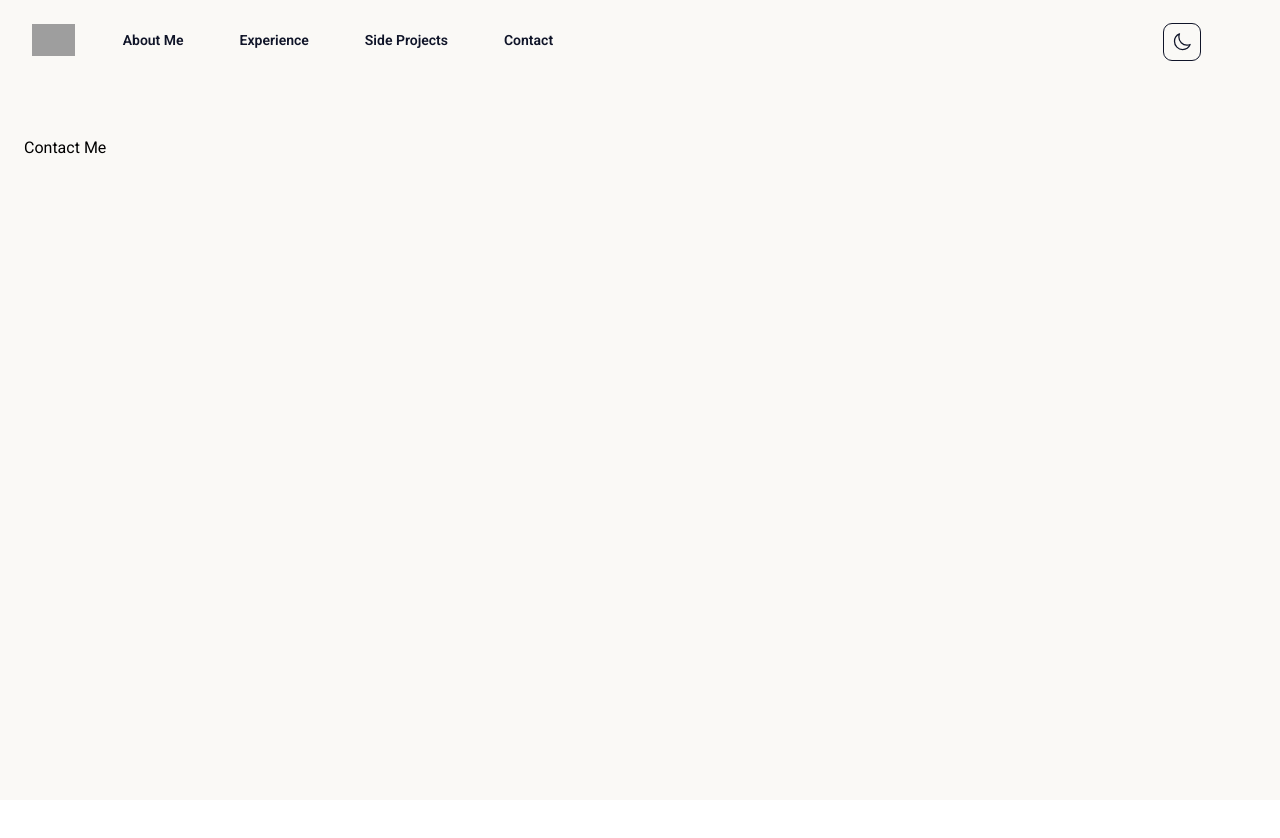
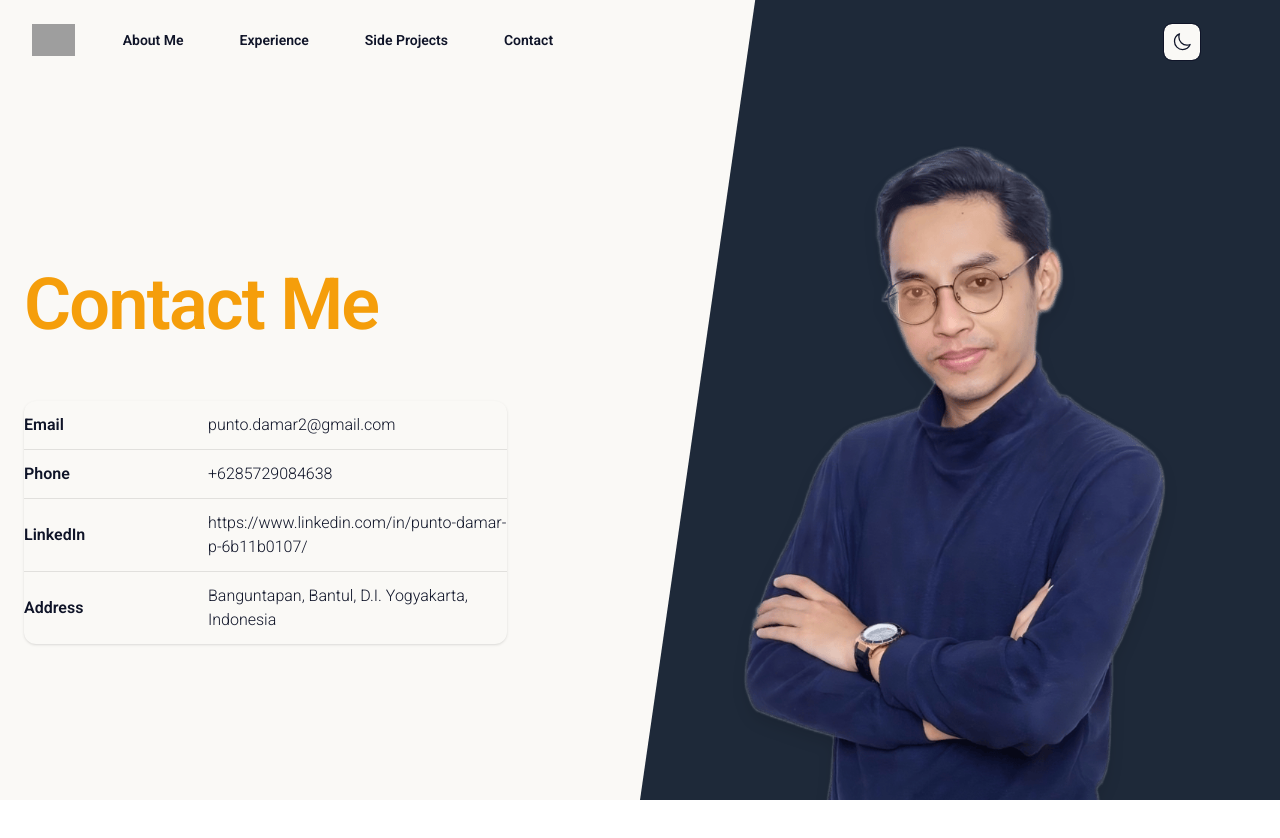
Before and after one commit to puntodamar/personal-website, a Nuxt app: page /contact in a window 1280 px wide. Shown: the top 838 px of the page. Before the commit the page ends 800 px from the top, so only its background shows below. Built offline with nearby package versions, Linux system fonts and the light colour scheme; grey boxes are pictures that could not be loaded.

Commit message:
add: contact page

```diff
--- a/app/pages/contact.vue
+++ b/app/pages/contact.vue
@@ -1,3 +1,53 @@
 <template>
-  <div class="pt-14 px-6 mx-auto mt-20 max-w-7xl">Contact Me</div>
+  <div class="pt-14 px-6 mx-auto max-w-7xl">
+
+    <div class="flex flex-col items-center justify-center h-screen lg:items-start">
+      <div class="md:my-auto lg:my-0">
+        <h1 class="text-5xl font-semibold tracking-tight text-pretty text-accent-2 sm:text-7xl text-center lg:text-left">
+          Contact Me
+        </h1>
+
+
+        <dl class="w-full mt-15   divide-y divide-black/10 rounded-xl bg-bg text-app shadow-sm">
+
+          <div class="flex flex-col lg:flex-row items-center gap-2 lg:gap-6 py-3" v-for="d in data" :key="d.field">
+            <dt class="lg:basis-40 lg:shrink-0 font-semibold">{{d.field}}</dt>
+            <dd class="break-words">
+              <a :href="href(d)" class=" underline-offset-2 font-light hover:font-medium">
+                {{d.value}}
+              </a>
+            </dd>
+          </div>
+
+        </dl>
+      </div>
+
+    </div>
+
+    <portrait/>
+  </div>
 </template>
+<script setup>
+import Portrait from "~/components/Portrait.vue";
+
+const data = [
+  {field: "Email", value: "punto.damar2@gmail.com"},
+  {field: "Phone", value: "+6285729084638"},
+  {field: "LinkedIn", value: "https://www.linkedin.com/in/punto-damar-p-6b11b0107/"},
+  {field: "Address", value: "Banguntapan, Bantul, D.I. Yogyakarta, Indonesia"},
+]
+
+const href = (d) => {
+  switch (d.field) {
+    case "Email":
+      return `mailto:${d.email}`;
+      case "Phone":
+        return '#';
+      case "LinkedIn":
+        return d.value;
+
+  }
+}
+
+useSeoMeta({ title: "Punto Damar | Contact" })
+</script>
```
